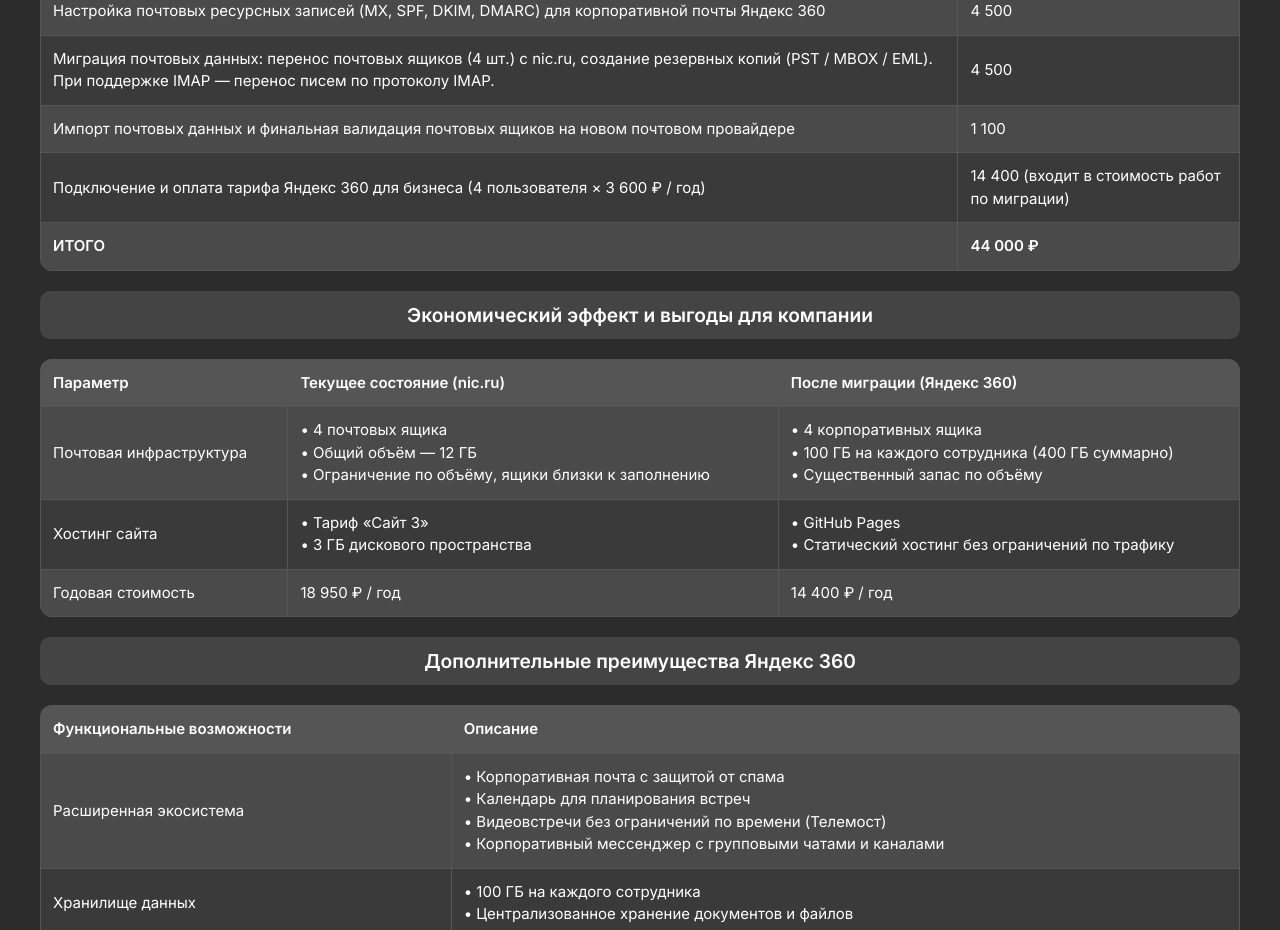
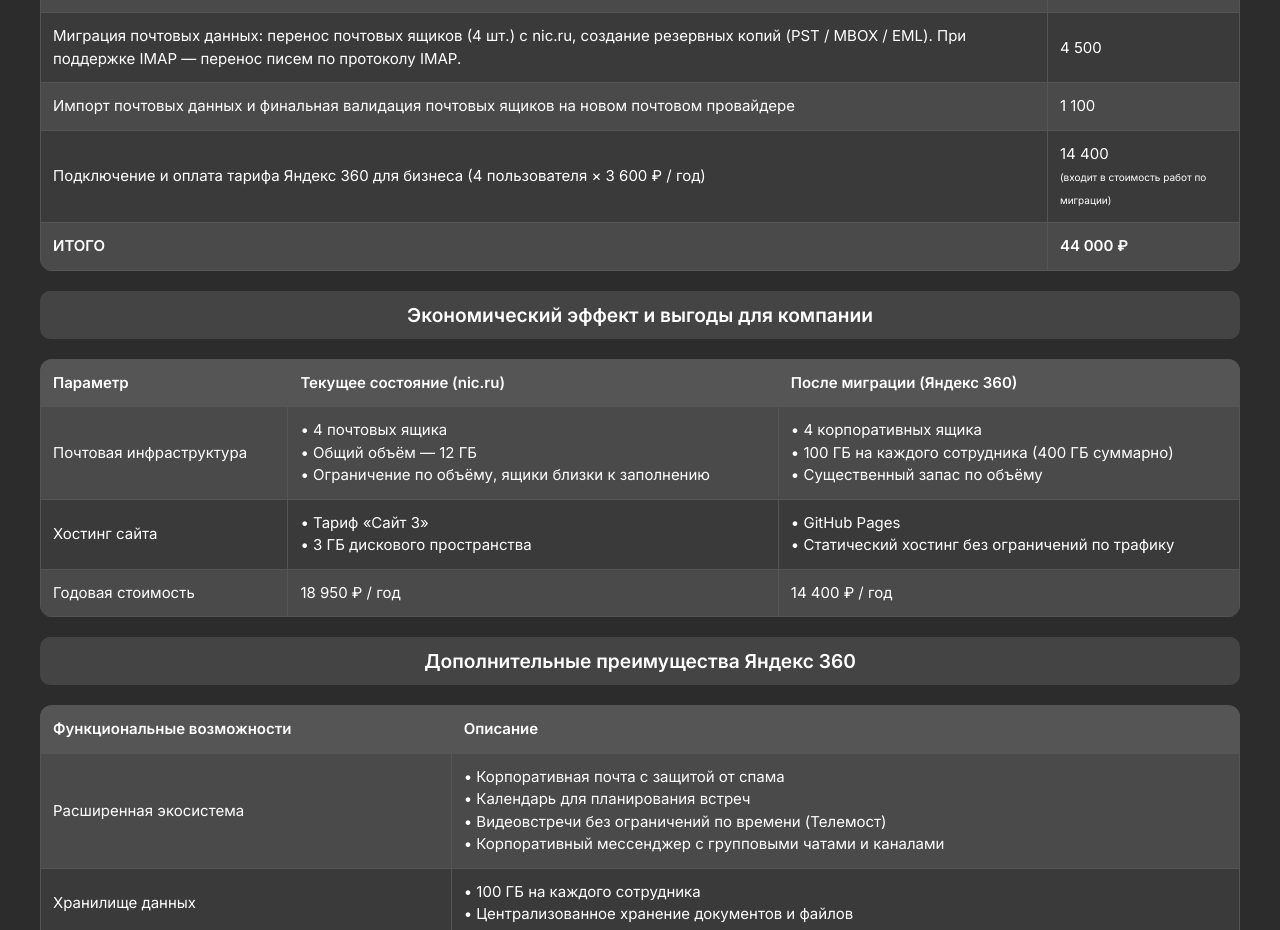
Before and after one commit to PandaDevelopmentCompany/estimate_alfatran, a plain HTML site: page index.html in a window 1280 px wide. Shown: the part 929-1859 px from the top of the page. Drawn offline with Linux system fonts and the light colour scheme.

Commit message:
download_18_12_2025_5

```diff
--- a/index.html
+++ b/index.html
@@ -201,7 +201,7 @@
         Подключение и оплата тарифа Яндекс 360 для бизнеса
         (4 пользователя × 3 600 ₽ / год)
     </td>
-    <td>14 400 (входит в стоимость работ по миграции)</td>
+    <td>14 400 <br> <small style="font-size: 10px; line-height: 10px;">(входит в стоимость работ по миграции)</small></td>
 </tr>
 
 <tr class="total">
```
